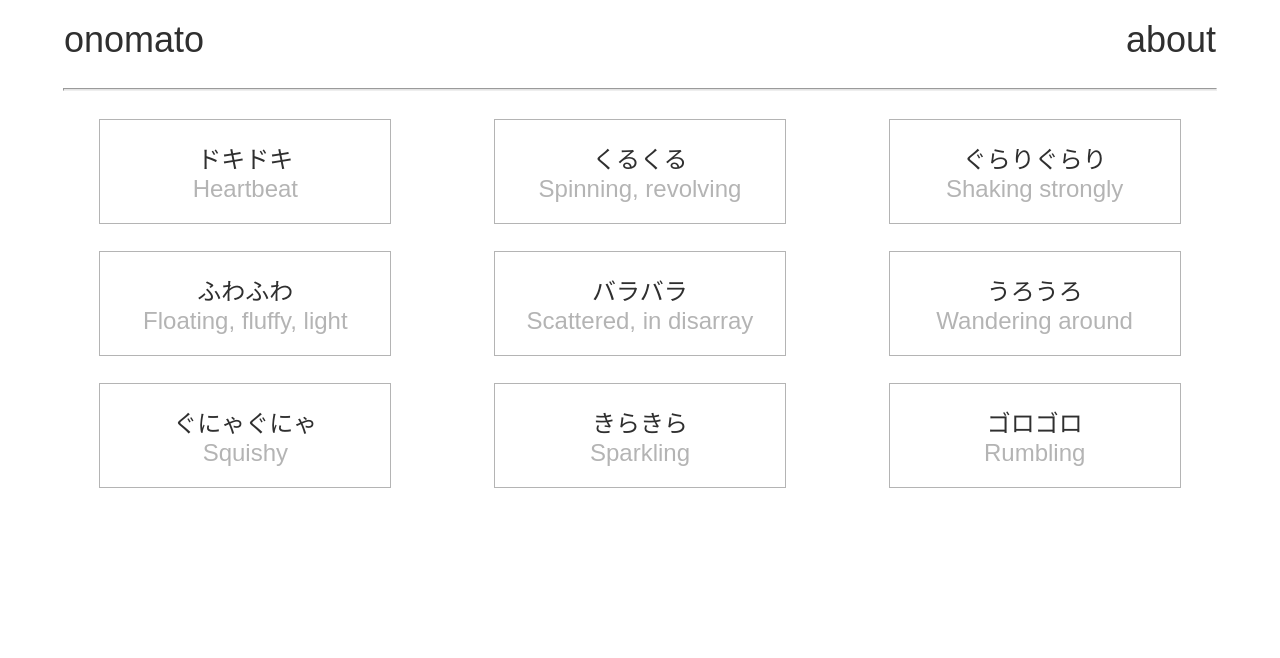
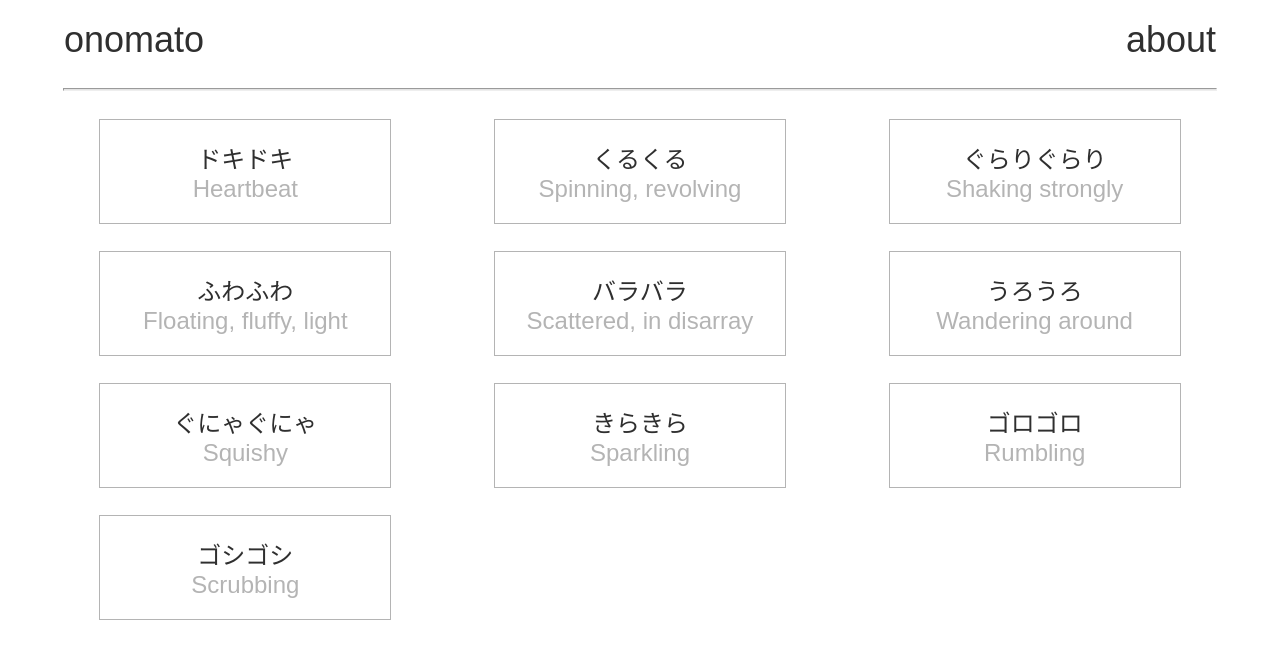
Before and after one commit to leedoughty/japanese-onomatopoeia, a React (Create React App) app: page / in a window 1280 px wide. Shown: the top 658 px of the page. Built offline with nearby package versions, Linux system fonts and the light colour scheme.

Commit message:
Add goshigoshi component

```diff
--- a/src/japaneseOnomatopoeia.json
+++ b/src/japaneseOnomatopoeia.json
@@ -97,5 +97,16 @@
         "sentenceMeaning": "The thunder is rumbling"
       }
     ]
+  },
+  {
+    "id": "goshigoshi",
+    "word": "ゴシゴシ",
+    "meaning": "Scrubbing",
+    "sentences": [
+      {
+        "sentence": "この床はごしごしとよく磨く必要がある",
+        "sentenceMeaning": "This floor needs a good scrub"
+      }
+    ]
   }
 ]
--- /dev/null
+++ b/src/word-animations/Goshigoshi.js
@@ -0,0 +1,11 @@
+import React from "react";
+
+function Goshigoshi() {
+  return (
+    <div>
+      <h1>ゴシゴシ</h1>
+    </div>
+  );
+}
+
+export default Goshigoshi;
--- a/src/word-animations/WordAnimationMap.js
+++ b/src/word-animations/WordAnimationMap.js
@@ -10,6 +10,7 @@ const WordAnimationComponents = {
   gunyagunya: WordAnimations.Gunyagunya,
   kirakira: WordAnimations.Kirakira,
   gorogoro: WordAnimations.Gorogoro,
+  goshigoshi: WordAnimations.Goshigoshi,
 };
 
 export default WordAnimationComponents;
--- a/src/word-animations/index.js
+++ b/src/word-animations/index.js
@@ -7,3 +7,4 @@ export { default as Urouro } from "./Urouro";
 export { default as Gunyagunya } from "./Gunyagunya";
 export { default as Kirakira } from "./Kirakira";
 export { default as Gorogoro } from "./Gorogoro";
+export { default as Goshigoshi } from "./Goshigoshi";
```
